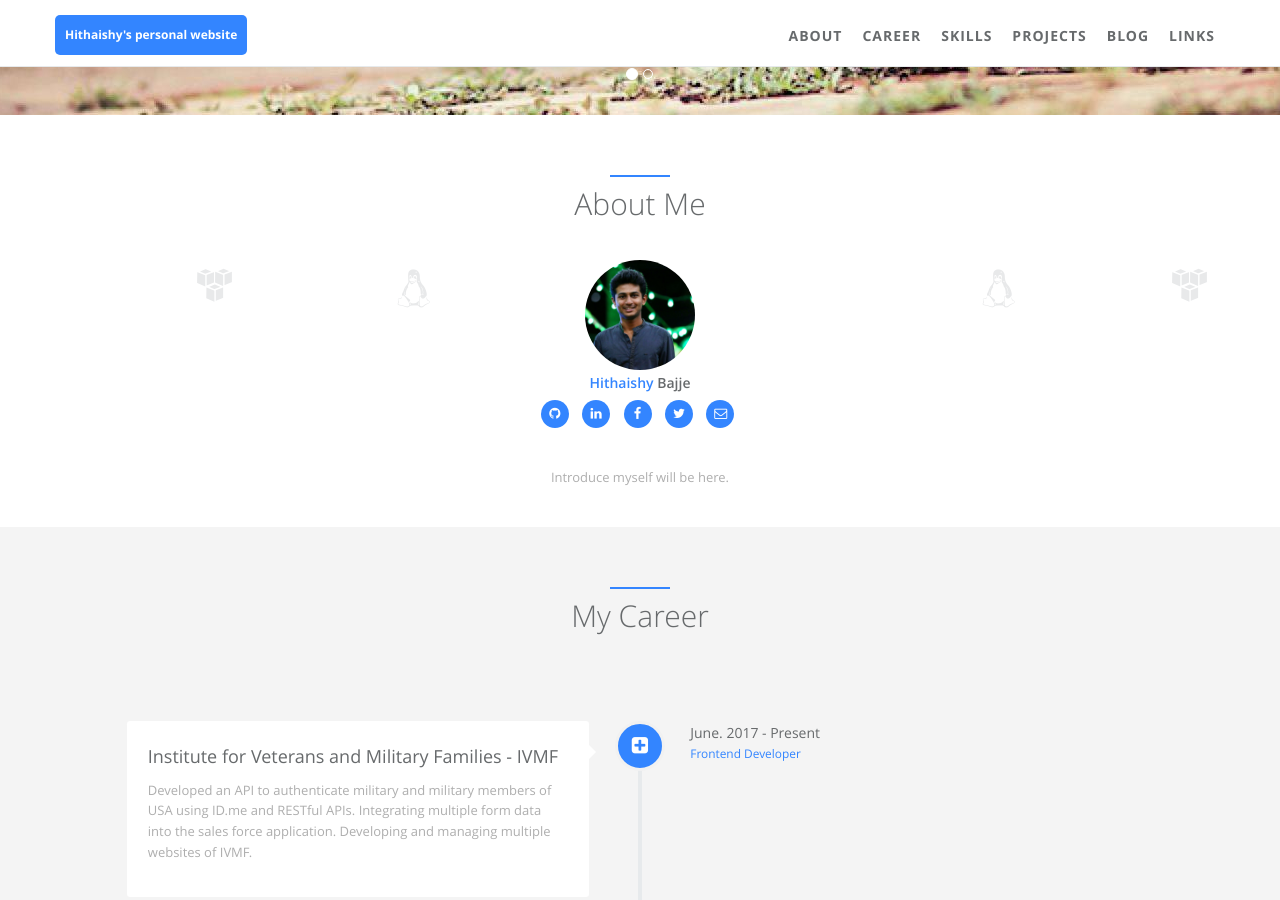
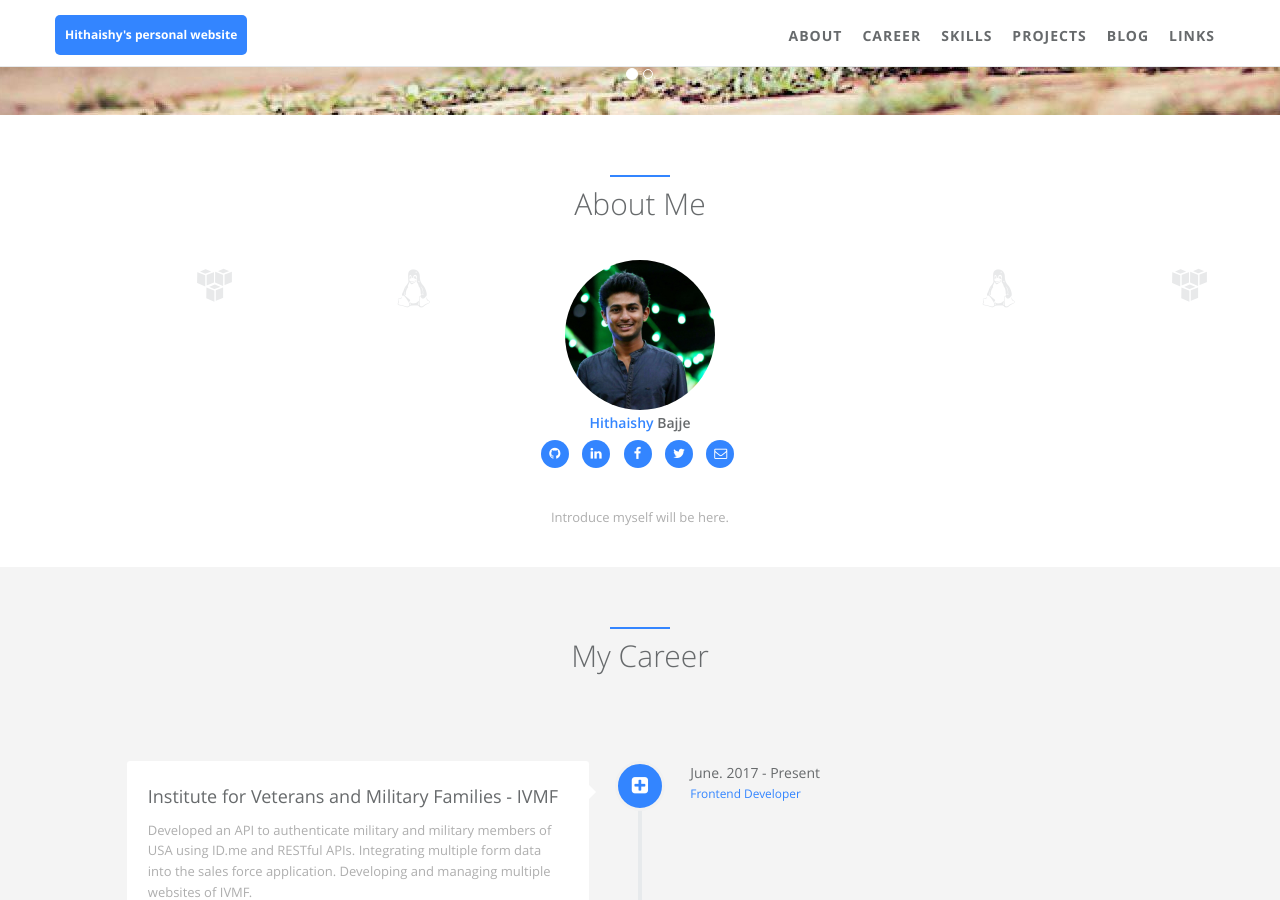
Before and after one commit to hithaishy/hithaishy, a Jekyll site: the page built from index.html, in a window 1280 px wide and 900 px high, scrolled down 355 px. Built offline with Jekyll 4.4.1, drawn with Linux system fonts in a browser that asks for light colours.

Commit message:
added image

```diff
--- a/_includes/sections/about.html
+++ b/_includes/sections/about.html
@@ -20,7 +20,7 @@
         <!-- avatar -->
         <div class="col-xs-4">
             <div class="team-member wow zoomIn">
-                <img src="{{ site.author.avatar | prepend: site.baseurl }}" height="110" width="110" class="img-responsive img-circle" alt="">
+                <img src="{{ site.author.avatar | prepend: site.baseurl }}" height="150" width="150" class="img-responsive img-circle" alt="">
                 <h4><span class="navy">{{ site.author.first_name }}</span> {{ site.author.last_name }}</h4>
                 <ul class="list-inline social-icon">
                     {% if site.author.github_username %}
```
